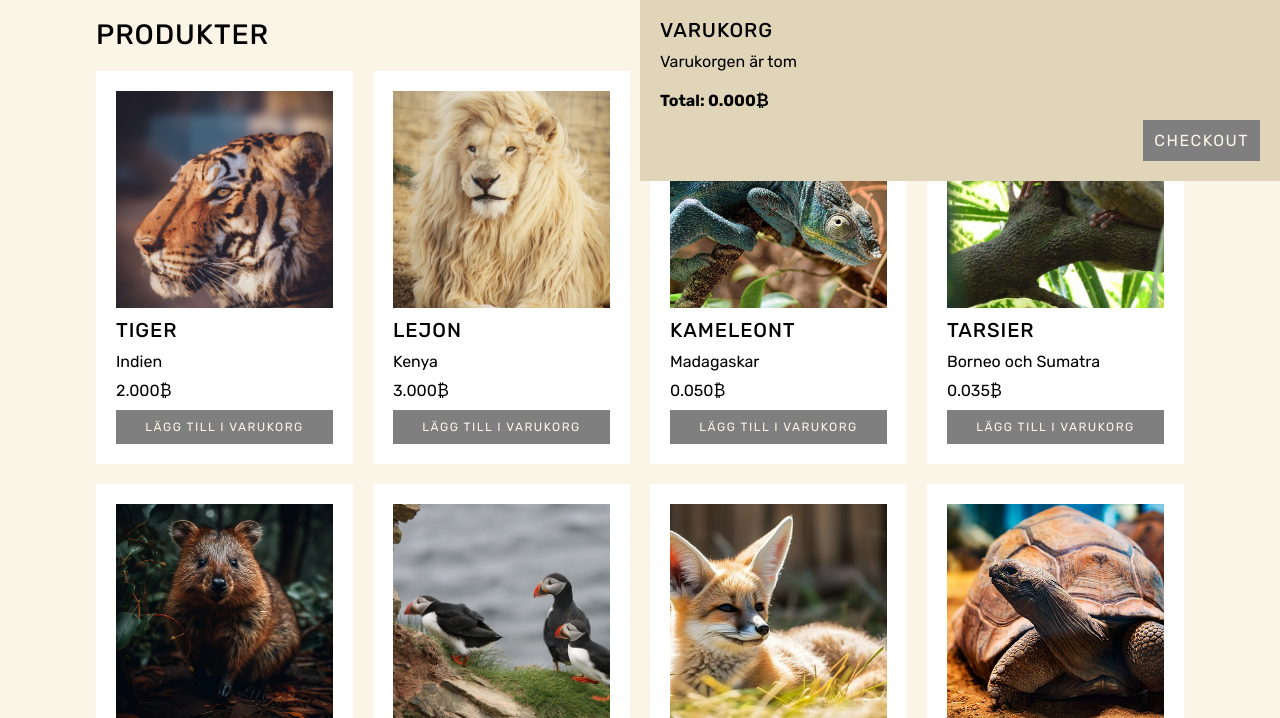
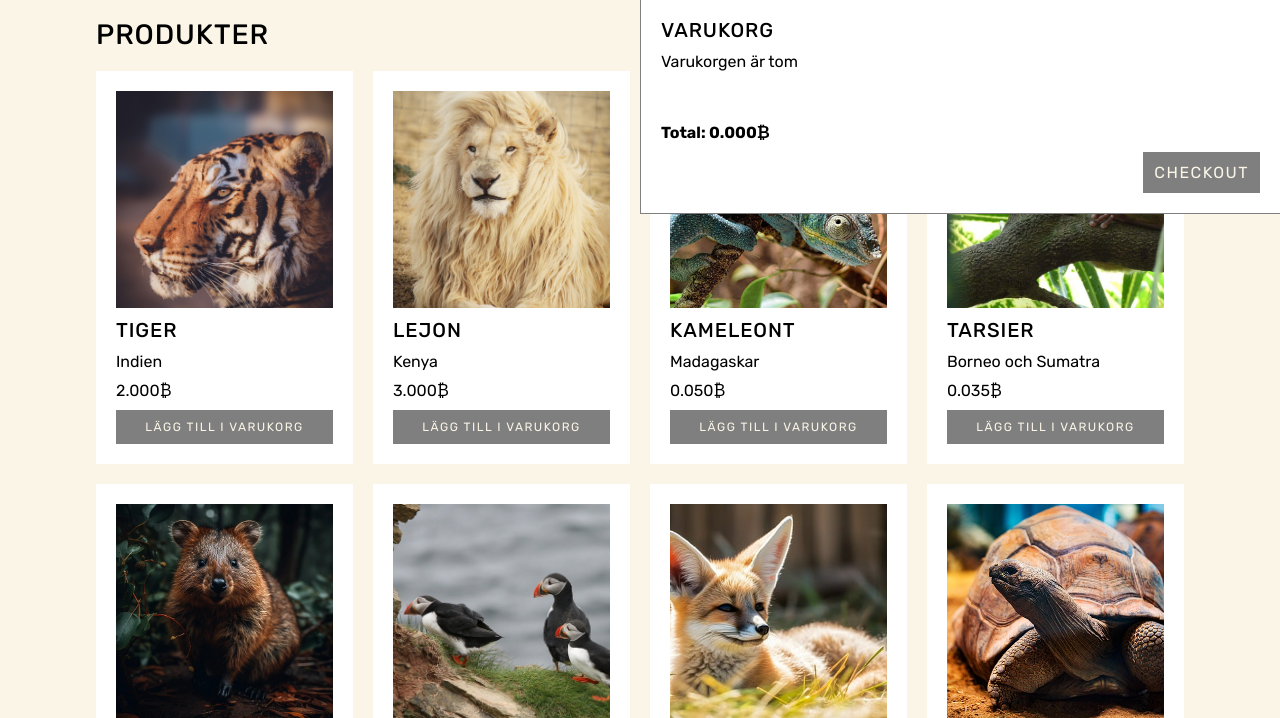
Before and after one commit to Medieinstitutet/the-webshop-team-10, a website built with Vite: page index.html in a window 1280 px wide. Both pictures are taken after a click on the button "VARUKORG". Shown: the part 82-800 px from the top of the page. Built offline with nearby package versions, Linux system fonts and the light colour scheme; files whose address does not match are found by name.

Commit message:
added style

```diff
--- a/src/scss/_cart.scss
+++ b/src/scss/_cart.scss
@@ -7,17 +7,22 @@
   min-width: 50vw;
 
   padding: v.$margin-m;
-
-  background-color: v.$color-hover;
+  background-color: v.$color-white;
 
   display: none;
 
   flex-direction: column;
   gap: v.$margin-s;
+  border-bottom: 1px solid v.$color-primary;
+  border-left: 1px solid v.$color-primary;
+
 
   &__visible {
     display: flex;
+
   }
+
+
   &__checkout-link {
     align-self: flex-end;
     width: fit-content;
@@ -44,9 +49,10 @@
   display: flex;
   flex-direction: column;
   gap: v.$margin-m;
-
   overflow-y: scroll;
   max-height: 50vh;
+  background-color: v.$color-white;
+  padding:v.$font-size-m;
 }
 
 .cart-item {
@@ -54,9 +60,7 @@
   grid-template-columns: 75px 1fr;
   grid-template-rows: 1fr auto;
   gap: v.$margin-m;
-
   padding-bottom: v.$margin-m;
-
   border-bottom: 1px solid v.$color-black;
 
   &__image {
--- a/src/ts/services/productServices.ts
+++ b/src/ts/services/productServices.ts
@@ -125,6 +125,7 @@ export const createProductHtml = () => {
         const productContainerInfo = document.createElement("div");
         const productContainerHeading = document.createElement("h3");
         const productContainerDescription = document.createElement("p");
+        const productContainerCountry = document.createElement("p");
         const productContainerPrice = document.createElement("span");
         const productContainerForm = document.createElement("form");
         const productContainerFormInput = document.createElement("input");
@@ -138,6 +139,7 @@ export const createProductHtml = () => {
         productContainerHeading.className = "product-container__heading";
         productContainerDescription.className =
           "product-container__description";
+        productContainerCountry.className = "product-container__country";
         productContainerPrice.className = "product-container__price";
         productContainerForm.className = "product-container__form";
         productContainerFormInput.className = "product-container__form-input";
@@ -149,6 +151,7 @@ export const createProductHtml = () => {
         productContainerImage.alt = products[i].name;
         productContainerHeading.innerHTML = products[i].name;
         productContainerDescription.innerHTML = products[i].description;
+        productContainerCountry.innerHTML = products[i].country;
         productContainerPrice.innerHTML =
           products[i].price.toFixed(3) + "&#x20bf;";
         productContainerFormInput.type = "number";
@@ -164,6 +167,7 @@ export const createProductHtml = () => {
         productContainer?.appendChild(productContainerInfo);
         productContainerInfo?.appendChild(productContainerHeading);
         productContainerInfo?.appendChild(productContainerDescription);
+        productContainerInfo?.appendChild(productContainerCountry);
         productContainerInfo?.appendChild(productContainerPrice);
         productContainerInfo?.appendChild(productContainerForm);
         productContainerForm?.appendChild(productContainerFormInput);
```
